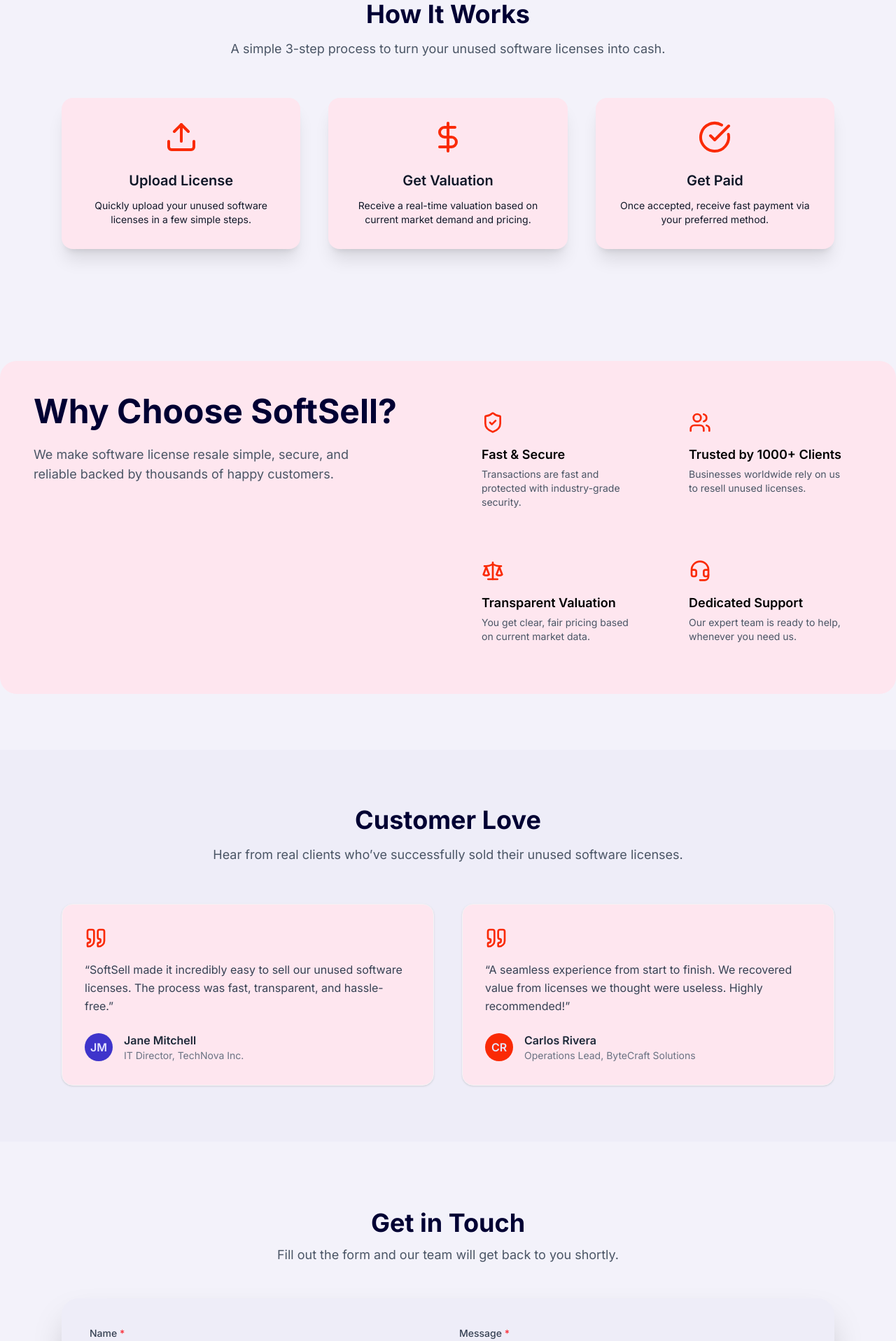
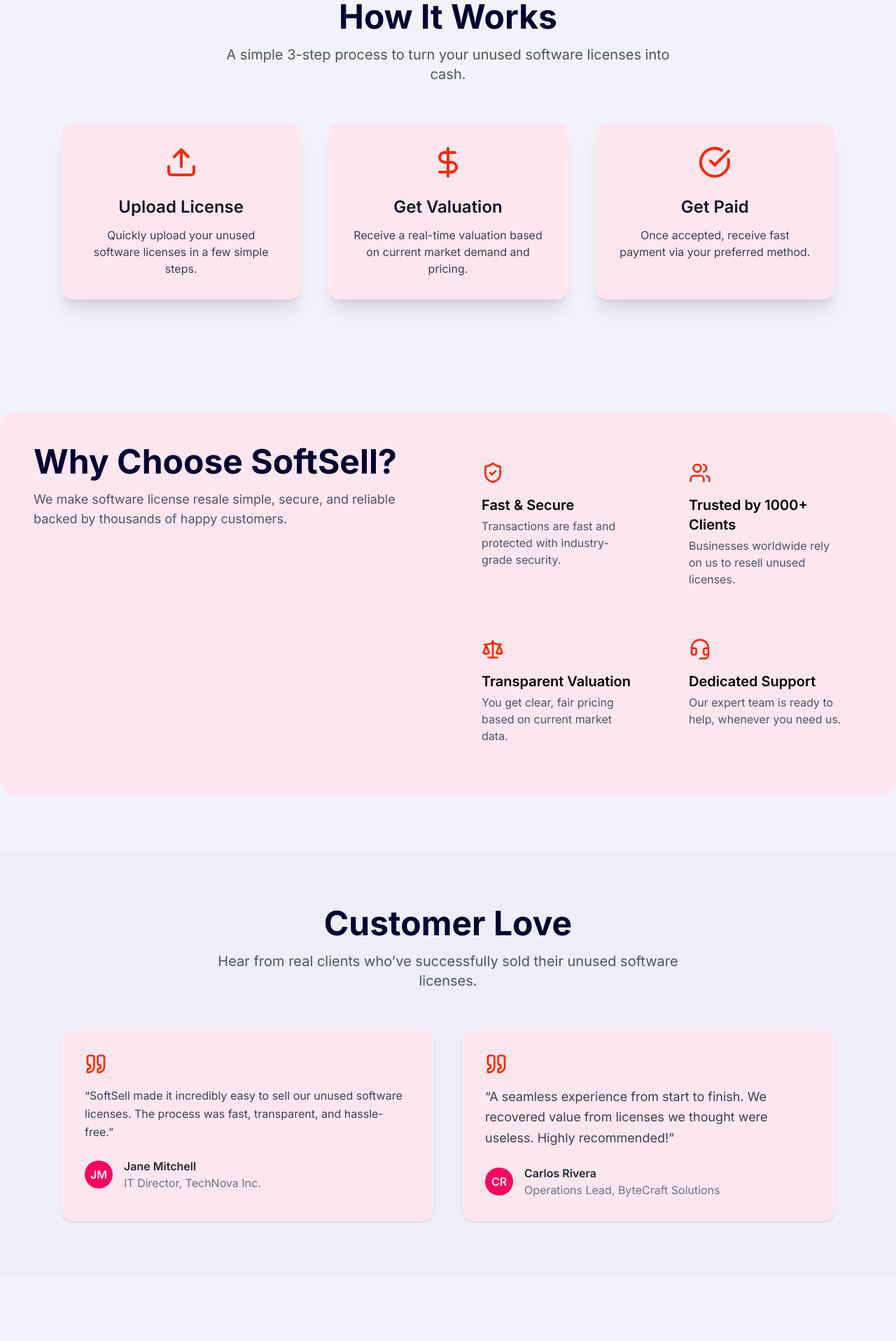
Before and after one commit to Shubham-567/SoftSell, a React (Vite) app: page / in a window 1280 px wide. Shown: the part 880-2797 px from the top of the page at 70% size. Built offline with nearby package versions, Linux system fonts and the light colour scheme.

Commit message:
Fixed Responsivness

```diff
--- a/src/components/Navbar.jsx
+++ b/src/components/Navbar.jsx
@@ -41,7 +41,7 @@
           </a>
         </nav>
 
-        {/* CTA */}
+        {/* CTA - desktop */}
         <div className='hidden md:block'>
           <a href='#contact'>
             <Button variant='primary'>Sell Now</Button>
@@ -57,7 +57,7 @@
             {menuOpen ? <X size={28} /> : <Menu size={28} />}
           </button>
 
-          {/* dropdown menu */}
+          {/* dropdown menu - mobile */}
           <AnimatePresence>
             {menuOpen && (
               <motion.div
--- a/src/sections/ContactForm.jsx
+++ b/src/sections/ContactForm.jsx
@@ -53,19 +53,19 @@
   };
 
   return (
-    <section id='contact' className='py-24 bg-background-50'>
+    <section id='contact' className='py-12 md:py-24 bg-background-50'>
       <div className='max-w-6xl mx-auto px-6'>
-        <h2 className='text-4xl font-bold text-text-900 text-center mb-3'>
+        <h2 className='text-3xl sm:text-4xl md:text-5xl font-bold text-text-900 text-center mb-3'>
           Get in Touch
         </h2>
 
-        <p className='text-lg text-gray-600 text-center mb-12'>
+        <p className='text-base sm:text-lg md:text-xl text-gray-600 text-center mb-12'>
           Fill out the form and our team will get back to you shortly.
         </p>
 
         <form
           onSubmit={handleSubmit}
-          className='bg-background-100 p-8 md:p-10 rounded-3xl shadow-2xl grid grid-cols-1 md:grid-cols-2 gap-8'>
+          className='bg-secondary-50 p-8 md:p-10 rounded-3xl shadow-xl grid grid-cols-1 md:grid-cols-2 gap-8'>
           {/* left */}
 
           <div className='flex flex-col gap-5'>
@@ -74,20 +74,29 @@
                 <div className='flex justify-between items-center mb-1'>
                   <label
                     htmlFor={field}
-                    className='block text-sm font-medium text-gray-700 mb-1 capitalize'>
+                    className='block text-sm sm:text-base font-medium text-gray-700 mb-1 capitalize'>
                     {field} <span className='text-red-500'>*</span>
                   </label>
 
                   {errors[field] && (
-                    <p className='text-sm text-red-500 mt-1'>{errors[field]}</p>
+                    <p className='text-xs sm:text-sm text-red-500 mt-1'>
+                      {errors[field]}
+                    </p>
                   )}
                 </div>
 
                 <input
                   id={field}
                   type={field === "email" ? "email" : "text"}
-                  className='w-full border border-gray-300 rounded-lg px-4 py-2.5 text-gray-800 focus:outline-none focus:ring-2 focus:ring-primary-500 transition'
+                  className='w-full bg-background-50 border border-gray-300 rounded-lg px-4 py-2.5 text-gray-800 focus:outline-none focus:ring-2 focus:ring-primary-500 transition'
                   value={formData[field]}
+                  placeholder={
+                    field === "name"
+                      ? "Enter your full name"
+                      : field === "email"
+                      ? "Enter your email address"
+                      : field === "company" && "Enter your company here"
+                  }
                   onChange={(e) =>
                     setFormData({ ...formData, [field]: e.target.value })
                   }
@@ -102,14 +111,14 @@
                   className='block text-sm border-gray-300 rounded-lg px-4 py-2.5 text-gray-800 focus:outline-none focus:ring-2 focus:ring-primary-500 transition'></label>
 
                 {errors.licenseType && (
-                  <p className='text-sm text-red-500 mt-1'>
+                  <p className='text-xs sm:text-sm text-red-500 mt-1'>
                     {errors.licenseType}
                   </p>
                 )}
               </div>
               <select
                 id='license-type'
-                className='w-full border border-gray-300 rounded-lg px-4 py-2.5 text-gray-800 focus:outline-none focus:ring-2 focus:ring-primary-500 transition'
+                className='w-full bg-background-50 border border-gray-300 rounded-lg px-4 py-2.5 text-gray-800 focus:outline-none focus:ring-2 focus:ring-primary-500 transition'
                 value={formData.licenseType}
                 onChange={(e) =>
                   setFormData({ ...formData, licenseType: e.target.value })
@@ -133,15 +142,18 @@
                   Message <span className='text-red-500'>*</span>
                 </label>
                 {errors.message && (
-                  <p className='text-sm text-red-500 mt-1'>{errors.message}</p>
+                  <p className='text-xs sm:text-sm text-red-500 mt-1'>
+                    {errors.message}
+                  </p>
                 )}
               </div>
 
               <textarea
                 id='message'
                 rows={9}
-                className='w-full border border-gray-300 rounded-lg px-4 py-2.5 text-gray-800 resize-none focus:outline-none focus:ring-2 focus:ring-primary-500 transition'
+                className='text-sm sm:text-base w-full bg-background-50 border border-gray-300 rounded-lg px-4 py-2.5 text-gray-800 resize-none focus:outline-none focus:ring-2 focus:ring-primary-500 transition'
                 value={formData.message}
+                placeholder='Write your message here...'
                 onChange={(e) =>
                   setFormData({ ...formData, message: e.target.value })
                 }
@@ -149,7 +161,10 @@
             </div>
 
             <div className='mt-6'>
-              <Button type='submit' variant='primary' className='w-full'>
+              <Button
+                type='submit'
+                variant='primary'
+                className='w-full text-base sm:text-lg'>
                 Send Message
               </Button>
             </div>
--- a/src/sections/HowItWorks.jsx
+++ b/src/sections/HowItWorks.jsx
@@ -2,10 +2,12 @@
 
 const HowItWorks = () => {
   return (
-    <section id='how-it-works' className='py-20 bg-background-50'>
+    <section id='how-it-works' className='py-12 md:py-20 bg-background-50'>
       <div className='max-w-6xl mx-auto text-center px-6'>
-        <h2 className='text-4xl font-bold text-text-900 mb-4'>How It Works</h2>
-        <p className='text-lg text-gray-600 mb-14 max-w-2xl mx-auto'>
+        <h2 className='text-3xl sm:text-4xl md:text-5xl font-bold text-text-900 mb-4'>
+          How It Works
+        </h2>
+        <p className='text-base sm:text-lg md:text-xl text-gray-600 mb-14 max-w-2xl mx-auto'>
           A simple 3-step process to turn your unused software licenses into
           cash.
         </p>
@@ -17,8 +19,10 @@
             <div className='text-accent-500 mb-6 transition-transform hover:scale-110'>
               <Upload size={48} />
             </div>
-            <h3 className='text-xl font-semibold mb-3'>Upload License</h3>
-            <p className='text-sm'>
+            <h3 className='text-lg sm:text-xl md:text-2xl font-semibold mb-3'>
+              Upload License
+            </h3>
+            <p className='text-sm sm:text-base text-gray-700'>
               Quickly upload your unused software licenses in a few simple
               steps.
             </p>
@@ -29,8 +33,10 @@
             <div className='text-accent-500 mb-6 transition-transform hover:scale-110'>
               <DollarSign size={48} />
             </div>
-            <h3 className='text-xl font-semibold mb-3'>Get Valuation</h3>
-            <p className='text-sm'>
+            <h3 className='text-lg sm:text-xl md:text-2xl font-semibold mb-3'>
+              Get Valuation
+            </h3>
+            <p className='text-sm sm:text-base text-gray-700'>
               Receive a real-time valuation based on current market demand and
               pricing.
             </p>
@@ -41,8 +47,10 @@
             <div className='text-accent-500 mb-6 transition-transform hover:scale-110'>
               <CheckCircle size={48} />
             </div>
-            <h3 className='text-xl font-semibold mb-3'>Get Paid</h3>
-            <p className='text-sm'>
+            <h3 className='text-lg sm:text-xl md:text-2xl font-semibold mb-3'>
+              Get Paid
+            </h3>
+            <p className='text-sm sm:text-base text-gray-700'>
               Once accepted, receive fast payment via your preferred method.
             </p>
           </div>
--- a/src/sections/Testimonials.jsx
+++ b/src/sections/Testimonials.jsx
@@ -4,10 +4,12 @@
   return (
     <section
       id='testimonials'
-      className='py-20 bg-background-100 relative overflow-hidden'>
+      className='py-12 md:py-20 bg-background-100 relative overflow-hidden'>
       <div className='relative z-10 max-w-6xl mx-auto px-6 text-center'>
-        <h2 className='text-4xl font-bold text-text-900 mb-4'>Customer Love</h2>
-        <p className='text-lg text-gray-600 mb-14 max-w-2xl mx-auto'>
+        <h2 className='text-3xl sm:text-4xl md:text-5xl font-bold text-text-900 mb-4'>
+          Customer Love
+        </h2>
+        <p className='text-base sm:text-lg md:text-xl text-gray-600 mb-14 max-w-2xl mx-auto'>
           Hear from real clients who’ve successfully sold their unused software
           licenses.
         </p>
@@ -22,12 +24,12 @@
               licenses. The process was fast, transparent, and hassle-free.”
             </p>
             <div className='flex items-center gap-4'>
-              <div className='w-10 h-10 rounded-full bg-primary-500 text-text-50 flex items-center justify-center font-semibold'>
+              <div className='w-10 h-10 rounded-full bg-secondary-500 text-text-50 flex items-center justify-center font-semibold'>
                 JM
               </div>
               <div>
                 <p className='font-semibold text-gray-800'>Jane Mitchell</p>
-                <p className='text-sm text-gray-500'>
+                <p className='text-sm sm:text-base text-gray-500'>
                   IT Director, TechNova Inc.
                 </p>
               </div>
@@ -38,17 +40,18 @@
             <div className='mb-4 text-accent-500'>
               <Quote size={32} />
             </div>
-            <p className='text-gray-700 mb-6 text-base leading-relaxed'>
+            <p className='text-sm sm:text-base md:text-lg text-gray-700 mb-6 leading-relaxed'>
               “A seamless experience from start to finish. We recovered value
               from licenses we thought were useless. Highly recommended!”
             </p>
+
             <div className='flex items-center gap-4'>
-              <div className='w-10 h-10 rounded-full bg-accent-500 text-text-50 flex items-center justify-center font-semibold'>
+              <div className='w-10 h-10 rounded-full bg-secondary-500 text-text-50 flex items-center justify-center font-semibold'>
                 CR
               </div>
               <div>
                 <p className='font-semibold text-gray-800'>Carlos Rivera</p>
-                <p className='text-sm text-gray-500'>
+                <p className='text-sm sm:text-base text-gray-500'>
                   Operations Lead, ByteCraft Solutions
                 </p>
               </div>
--- a/src/sections/WhyChooseUs.jsx
+++ b/src/sections/WhyChooseUs.jsx
@@ -2,14 +2,14 @@
 
 const WhyChooseUs = () => {
   return (
-    <section id='why-us' className='py-20 bg-background-50'>
-      <div className='bg-secondary-50 max-w-7xl mx-auto px-12 py-12 rounded-3xl grid grid-cols-1 lg:grid-cols-2 gap-12 items-start'>
+    <section id='why-us' className='py-10 md:py-20 bg-background-50'>
+      <div className='bg-secondary-50 max-w-7xl mx-auto px-12 py-12 rounded-3xl grid grid-cols-1 lg:grid-cols-2 gap-6 md:gap-12 items-start'>
         {/* left headings*/}
         <div className='text-center lg:text-left'>
-          <h2 className='text-4xl md:text-5xl font-bold text-text-900 mb-6'>
+          <h2 className='text-3xl sm:text-4xl md:text-5xl font-bold text-text-900 mb-4'>
             Why Choose SoftSell?
           </h2>
-          <p className='text-lg text-gray-600 max-w-lg'>
+          <p className='text-base sm:text-lg  text-gray-600 mb-14 max-w-2xl mx-auto'>
             We make software license resale simple, secure, and reliable backed
             by thousands of happy customers.
           </p>
@@ -22,8 +22,10 @@
             <div className='text-accent-500 mb-4'>
               <ShieldCheck size={32} />
             </div>
-            <h3 className='text-lg font-semibold mb-1'>Fast & Secure</h3>
-            <p className='text-sm text-gray-600'>
+            <h3 className='text-base sm:text-lg md:text-xl font-semibold mb-1'>
+              Fast & Secure
+            </h3>
+            <p className='text-sm sm:text-base text-gray-600'>
               Transactions are fast and protected with industry-grade security.
             </p>
           </div>
@@ -33,10 +35,10 @@
             <div className='text-accent-500 mb-4'>
               <Users size={32} />
             </div>
-            <h3 className='text-lg font-semibold mb-1'>
+            <h3 className='text-base sm:text-lg md:text-xl font-semibold mb-1'>
               Trusted by 1000+ Clients
             </h3>
-            <p className='text-sm text-gray-600'>
+            <p className='text-sm sm:text-base text-gray-600'>
               Businesses worldwide rely on us to resell unused licenses.
             </p>
           </div>
@@ -46,10 +48,10 @@
             <div className='text-accent-500 mb-4'>
               <Scale size={32} />
             </div>
-            <h3 className='text-lg font-semibold mb-1'>
+            <h3 className='text-base sm:text-lg md:text-xl font-semibold mb-1'>
               Transparent Valuation
             </h3>
-            <p className='text-sm text-gray-600'>
+            <p className='text-sm sm:text-base text-gray-600'>
               You get clear, fair pricing based on current market data.
             </p>
           </div>
@@ -59,8 +61,10 @@
             <div className='text-accent-500 mb-4'>
               <Headset size={32} />
             </div>
-            <h3 className='text-lg font-semibold mb-1'>Dedicated Support</h3>
-            <p className='text-sm text-gray-600'>
+            <h3 className='text-base sm:text-lg md:text-xl font-semibold mb-1'>
+              Dedicated Support
+            </h3>
+            <p className='text-sm sm:text-base text-gray-600'>
               Our expert team is ready to help, whenever you need us.
             </p>
           </div>
```
Also changed, not shown: src/components/Footer.jsx (+10 -8 lines), src/sections/HeroSection.jsx (+4 -4 lines).
